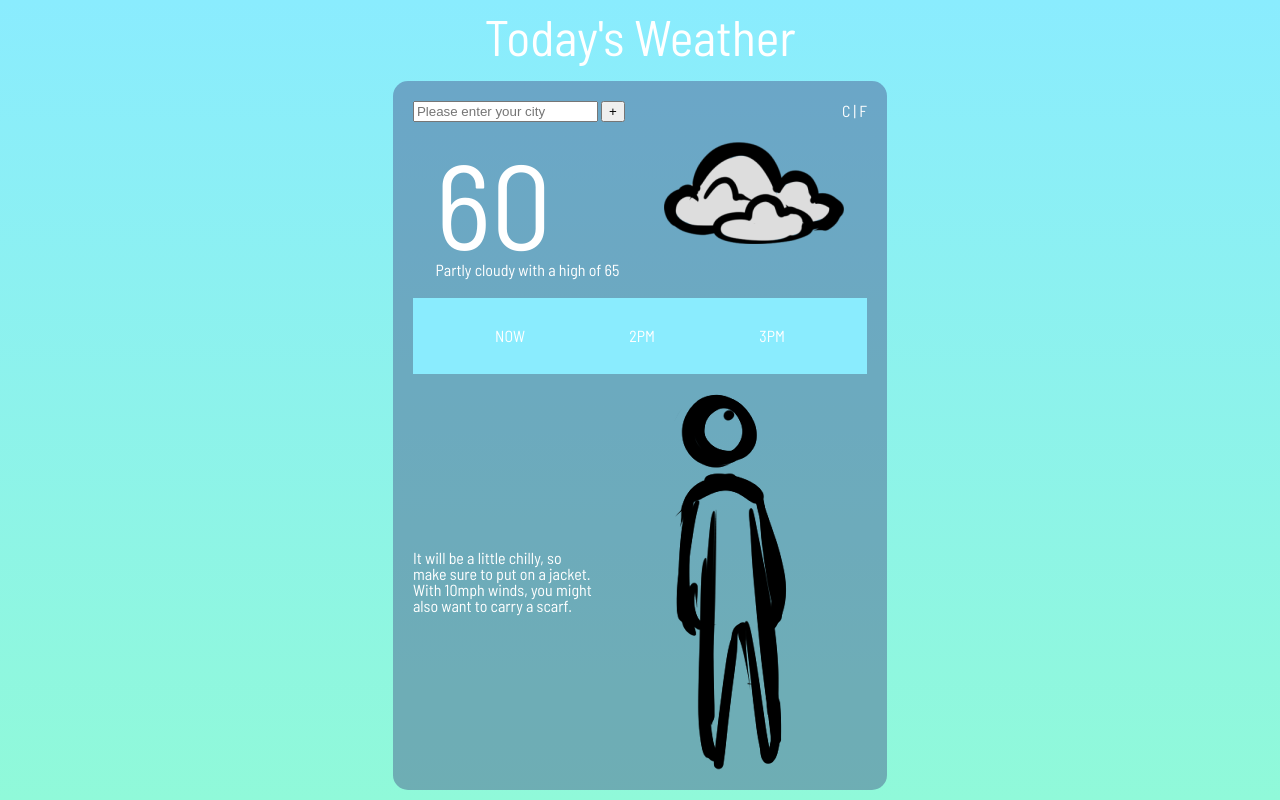
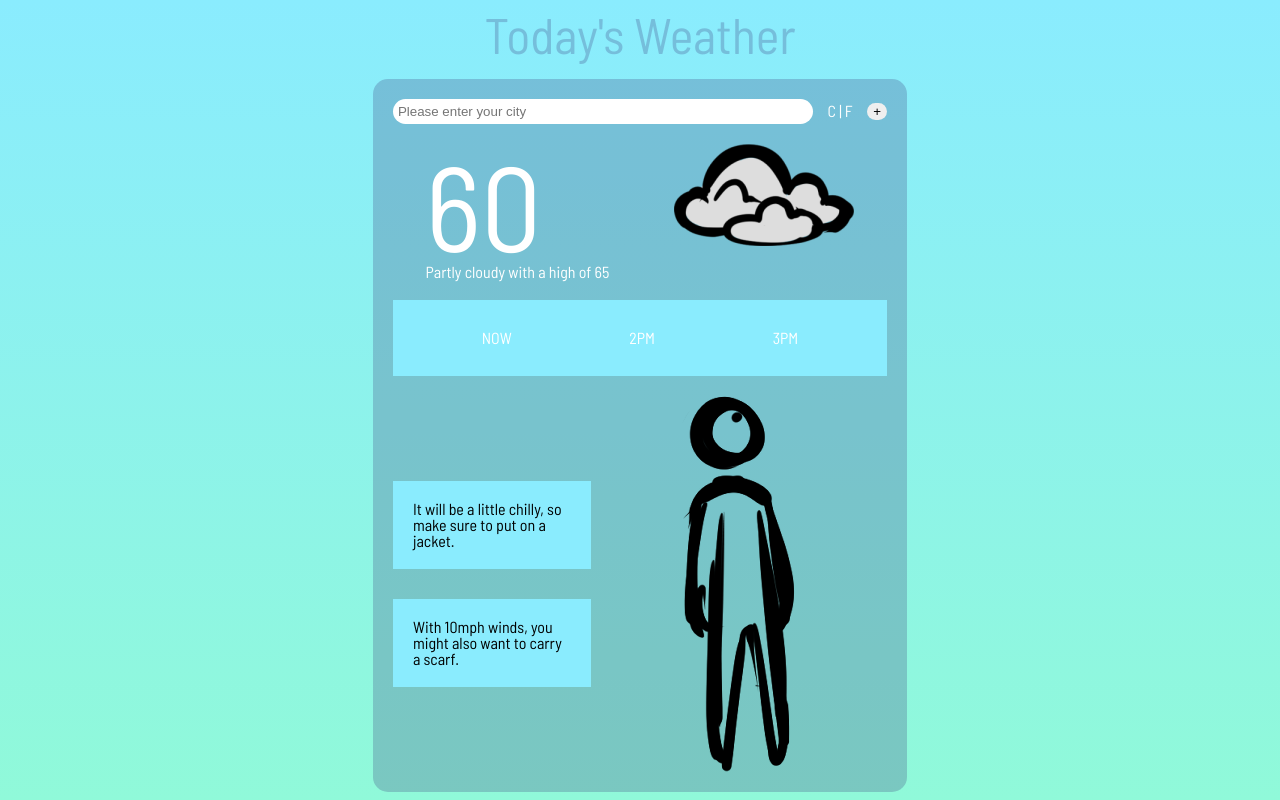
Before and after one commit to andaluciacurtis/Weather-App, a plain HTML site: page index.html in a window 1280 px wide. Drawn offline with Linux system fonts and the light colour scheme; a script that the page names is missing.

Commit message:
fixed input line spacing

```diff
--- a/index.html
+++ b/index.html
@@ -14,12 +14,11 @@
     <h1 class="title-text">Today's Weather</h1>
     <main>
       <div class="top-row">
-        <div class="city-input-container">
           <input class="city-input" placeholder="Please enter your city">
-          <button>+</button>
-        </div>
 
         <p>C | F</p>
+          <button>+</button>
+
       </div>
 
       <div class="current-weather">
--- a/style.css
+++ b/style.css
@@ -14,7 +14,7 @@ body, html {
 
 h1 {
   font-size: 50px;
-  color: white;
+  color: rgba(58, 58, 122, 0.26);
   margin-bottom: 20px;
 }
 
@@ -25,6 +25,18 @@ h2 {
 
 p {
   color: white;
+}
+
+input {
+  border: none;
+  padding: 5px;
+  border-radius: 15px;
+  width: 85%;
+}
+
+button {
+  border: none;
+  border-radius: 50px;
 }
 
 /* COMPONENTS */
@@ -39,7 +51,7 @@ p {
 }
 
 main {
-  background-color: rgba(58, 58, 122, 0.397);
+  background-color: rgba(58, 58, 122, 0.26);
   border-radius: 15px;
 
   display: flex;
@@ -52,6 +64,7 @@ main {
   display: flex;
   justify-content: space-between;
   align-items: center;
+  width: 100%;
 }
 
 .current-weather {
@@ -78,6 +91,13 @@ main {
   justify-content: center;
   align-items: center;
   width: 40%;
+  gap: 30px;
+}
+
+.advice-container p {
+  padding: 20px;
+  background-color: #8AECFE;
+  color: black;
 }
 
 .dressing-image {
```
